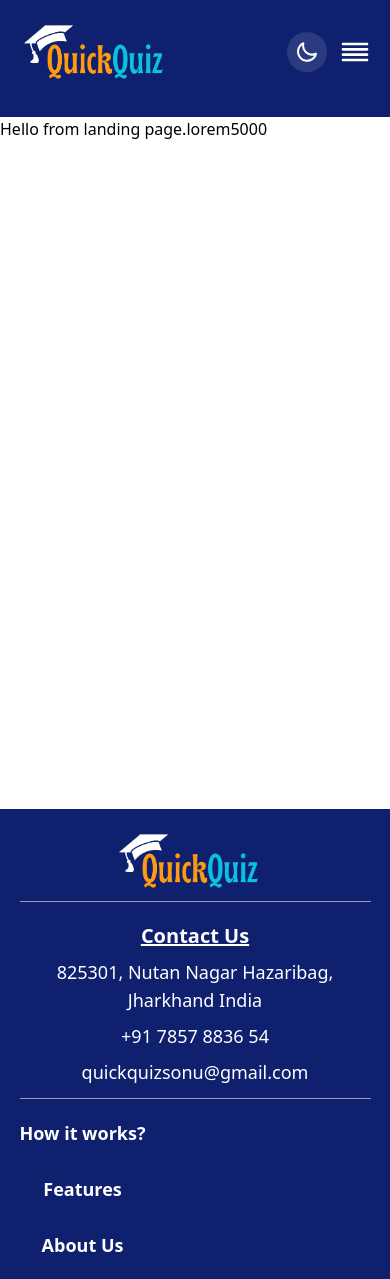
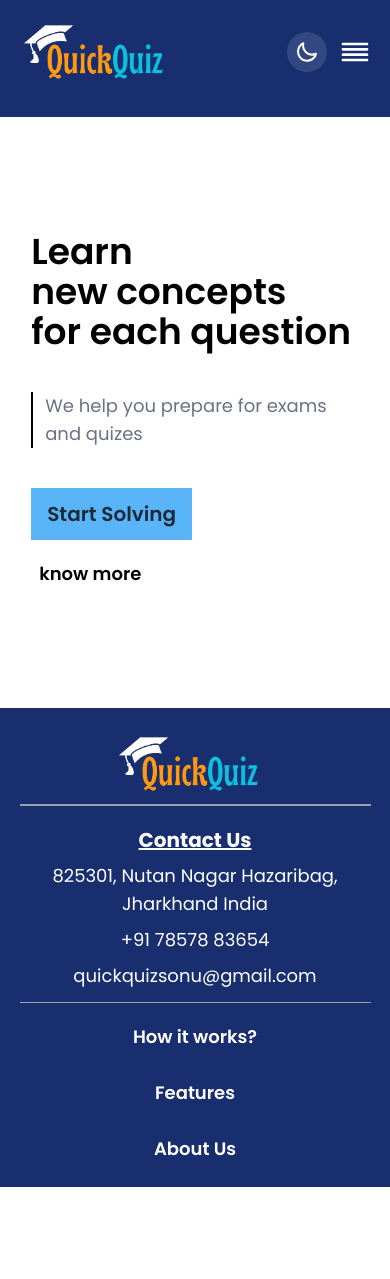
Before and after one commit to sonukr108/QuickQuiz, a React (Vite) app: page / in a window 390 px wide. After the commit the page ends 1187 px from the top, so only its background shows below. Built offline with nearby package versions, Linux system fonts and the light colour scheme.

Commit message:
complete landing page

```diff
--- a/src/App.jsx
+++ b/src/App.jsx
@@ -11,7 +11,7 @@ import LogInPage from './Pages/LogInPage'
 function App() {
 
   return (
-    <>
+    <div className='dark:bg-gray-800 dark:text-white'>
       <BrowserRouter>
         <Navbar />
         <Routes>
@@ -23,7 +23,7 @@ function App() {
         </Routes>
         <Footer />
       </BrowserRouter>
-    </>
+    </div>
   )
 }
 
--- a/src/Components/Footer.jsx
+++ b/src/Components/Footer.jsx
@@ -4,24 +4,24 @@ import LogoImg from '../assets/QuickQuiz_Logo.png'
 
 const Footer = () => {
     return (
-        <footer className='bg-[var(--royal-blue)] dark:bg-black px-[5%] md:px-[8%] py-3 text-white text-lg'>
+        <footer className='bg-[var(--blue-primary)] dark:bg-black px-[5%] md:px-[6%] lg:px-[8%] py-4 text-white text-lg'>
             <div className='first flex flex-col justify-center w-full items-center md:items-start text-center md:text-start'>
                 <Link to='/'><img src={LogoImg} alt="logo" className='w-40' /></Link>
-                <span className='h-[1px] w-full bg-gray-400'></span>
+                <span className='h-[2px] w-full bg-gray-400'></span>
 
                 <div className='w-full flex flex-col md:flex-row gap-3 pt-5'>
                     <span className='flex flex-col md:w-[50%] gap-2 justify-center md:justify-between'>
                         <h2 className='text-xl font-bold underline'>Contact Us</h2>
-                        <p className='hover:font-semibold hover:text-[var(--dark-yellow)]'><a href="https://www.google.co.in/maps/place/Nutan+Nagar+Colony,+Hazaribagh,+Jharkhand+825303/@23.9947673,85.3833188,15z/data=!3m1!4b1!4m6!3m5!1s0x39f49c6210d0ad1f:0x1e7613d44dde90e9!8m2!3d23.9947282!4d85.3936958!16s%2Fg%2F1hhwjb3t8?entry=ttu&g_ep=EgoyMDI0MTEyNC4xIKXMDSoASAFQAw%3D%3D"
+                        <p className='hover:font-semibold hover:text-[var(--sky-blue)]'><a href="https://www.google.co.in/maps/place/Nutan+Nagar+Colony,+Hazaribagh,+Jharkhand+825303/@23.9947673,85.3833188,15z/data=!3m1!4b1!4m6!3m5!1s0x39f49c6210d0ad1f:0x1e7613d44dde90e9!8m2!3d23.9947282!4d85.3936958!16s%2Fg%2F1hhwjb3t8?entry=ttu&g_ep=EgoyMDI0MTEyNC4xIKXMDSoASAFQAw%3D%3D"
                             target="_blank">825301, Nutan Nagar Hazaribag, Jharkhand India</a></p>
-                        <p className='hover:font-semibold hover:text-[var(--dark-yellow)]'><a href="tel:+91 7857 8836 54">+91 7857 8836 54</a></p>
-                        <p className='hover:font-semibold hover:text-[var(--dark-yellow)]'><a href="mailto:quickquizsonu@gmail.com">quickquizsonu@gmail.com</a></p>
+                        <p className='hover:font-semibold hover:text-[var(--sky-blue)]'><a href="tel:+91 7857 8836 54">+91 78578 83654</a></p>
+                        <p className='hover:font-semibold hover:text-[var(--sky-blue)]'><a href="mailto:quickquizsonu@gmail.com">quickquizsonu@gmail.com</a></p>
                     </span>
                     <span className='h-[1px] w-full bg-gray-400 md:hidden '></span>
-                    <span className='flex flex-col w-fit gap-3 justify-center md:justify-between'>
-                        <p className='font-semibold hover:text-[var(--dark-yellow)] py-2 hover:border-b-2 hover:border-[var(--dark-yellow)]'><Link to='/howitworks'>How it works?</Link></p>
-                        <p className='font-semibold hover:text-[var(--dark-yellow)] py-2 hover:border-b-2 hover:border-[var(--dark-yellow)]'><Link to='/features'>Features</Link></p>
-                        <p className='font-semibold hover:text-[var(--dark-yellow)] py-2 hover:border-b-2 hover:border-[var(--dark-yellow)]'><Link to='/about'>About Us</Link></p>
+                    <span className='flex flex-col md:w-fit gap-3 justify-center md:justify-between'>
+                        <p className='font-semibold hover:text-[var(--sky-blue)] py-2 hover:border-b-2 hover:border-[var(--sky-blue)]'><Link to='/howitworks'>How it works?</Link></p>
+                        <p className='font-semibold hover:text-[var(--sky-blue)] py-2 hover:border-b-2 hover:border-[var(--sky-blue)]'><Link to='/features'>Features</Link></p>
+                        <p className='font-semibold hover:text-[var(--sky-blue)] py-2 hover:border-b-2 hover:border-[var(--sky-blue)]'><Link to='/about'>About Us</Link></p>
                     </span>
                 </div>
             </div>
--- a/src/Components/Navbar.jsx
+++ b/src/Components/Navbar.jsx
@@ -20,7 +20,7 @@ const Navbar = () => {
     };
 
     return (
-        <nav className='bg-[var(--royal-blue)] dark:bg-black px-[5%] md:px-[8%] pt-3 md:py-1 flex flex-col gap-1 text-white text-lg sticky top-0'>
+        <nav className='bg-[var(--blue-primary)] dark:bg-black px-[5%] md:px-[6%] lg:px-[8%] pt-3 md:py-1 flex flex-col gap-1 text-white text-lg sticky top-0'>
             <div className='flex items-center justify-between'>
                 <div className="logo-part">
                     <Link to='/'><img src={logoImg} alt="logo" className='w-40' /></Link>
@@ -36,16 +36,16 @@ const Navbar = () => {
                     </button>
                 </div>
                 <div className='hidden right-part md:flex gap-5 lg:gap-10 items-center'>
-                    <span className='hover:font-semibold hover:text-[var(--dark-yellow)] py-2 hover:border-b-2 hover:border-[var(--dark-yellow)]'><Link to='/howitworks'>How it works?</Link></span>
-                    <span className='hover:font-semibold hover:text-[var(--dark-yellow)] py-2 hover:border-b-2 hover:border-[var(--dark-yellow)]'><Link to='/features'>Features</Link></span>
-                    <span className='hover:font-semibold hover:text-[var(--dark-yellow)] py-2 hover:border-b-2 hover:border-[var(--dark-yellow)]'><Link to='/about'>About us</Link></span>
+                    <span className='hover:font-semibold hover:text-[var(--sky-blue)] py-2 hover:border-b-2 hover:border-[var(--sky-blue)]'><Link to='/howitworks'>How it works?</Link></span>
+                    <span className='hover:font-semibold hover:text-[var(--sky-blue)] py-2 hover:border-b-2 hover:border-[var(--sky-blue)]'><Link to='/features'>Features</Link></span>
+                    <span className='hover:font-semibold hover:text-[var(--sky-blue)] py-2 hover:border-b-2 hover:border-[var(--sky-blue)]'><Link to='/about'>About us</Link></span>
                     <span className=''>
                         <button title={`${dark ? "Switch to Light Mode" : "Switch to Dark Mode"}`} className='p-2 bg-gray-300/15 transition-all duration-200 rounded-full cursor-pointer'>
                             <img src={dark ? lightImage : darkImage} alt="" onClick={() => changeTheme(setDark)} className='invert' />
                         </button>
                     </span>
                     <span className='hover:font-semibold hover:text-black'>
-                        <button className='border-2 border-[var(--blue)] py-2 px-4 hover:bg-[var(--blue)] hover:rounded-xl transition-all duration-200' >
+                        <button className='border-2 border-[var(--blue)] py-2 px-4 hover:bg-[var(--sky-blue)] hover:rounded-xl hover:shadow-[0px_3px_6px_rgba(0,0,0,0.16),_0px_3px_6px_rgba(0,0,0,0.23)] transition-all duration-200' >
                             <Link to='/login'>Log in</Link>
                         </button>
                     </span>
@@ -57,7 +57,7 @@ const Navbar = () => {
                 <span><Link to='/features'>Features</Link></span>
                 <span><Link to='/about'>About us</Link></span>
                 <span>
-                    <button className='border-2 border-[var(--blue)] py-2 px-4 hover:bg-[var(--blue)] rounded-xl transition-all duration-200'>
+                    <button className='border-2 border-[var(--blue)] py-2 px-4 bg-[var(--sky-blue)] rounded-xl shadow-[0px_3px_6px_rgba(0,0,0,0.16),_0px_3px_6px_rgba(0,0,0,0.23)] transition-all duration-200'>
                         <Link to='/login'>Log in</Link>
                     </button>
                 </span>
--- a/src/Pages/LandingPage.jsx
+++ b/src/Pages/LandingPage.jsx
@@ -1,9 +1,21 @@
 import React from 'react'
+import { Link } from 'react-router-dom'
+import heroImg from '../assets/hero.svg'
 
 const LandingPage = () => {
   return (
-    <div className='min-h-[82vh]'>
-      Hello from landing page.lorem5000
+    <div className='min-h-[70vh] md:min-h-[80vh] w-full p-[8%] flex'>
+      <div className="left w-full flex justify-center flex-col gap-10">
+        <p className='text-4xl font-semibold md:text-5xl xl:text-6xl'>Learn <br /> new concepts <br /> for each question</p>
+        <span className='text-gray-500 text-lg md:text-xl border-l-2 border-black dark:border-white pl-3'>We help you prepare for exams and quizes </span>
+        <div className="buttons flex flex-col md:flex-row gap-4 md:gap-2">
+          <button className='w-fit bg-[var(--sky-blue)] text-gray-800 py-3 px-4 text-xl font-semibold hover:rounded-xl hover:bg-[var(--blue-second)] hover:text-white transition-all duration-300'><Link to='/login'>Start Solving</Link></button>
+          <button className='w-fit hover:bg-[var(--sky-blue)] text-black dark:text-white hover:text-gray-800 py-1 px-2 md:py-3 md:px-4 text-lg md:text-xl font-semibold transition-all duration-300'><Link to='/features'>know more</Link></button>
+        </div>
+      </div>
+      <div className="right w-full hidden md:flex items-center justify-center p-0">
+        <img src={heroImg} alt="" className=''/>
+      </div>
     </div>
   )
 }
--- a/src/index.css
+++ b/src/index.css
@@ -1,8 +1,17 @@
+@import url('https://fonts.googleapis.com/css2?family=Poppins:ital,wght@0,100;0,200;0,300;0,400;0,500;0,600;0,700;0,800;0,900;1,100;1,200;1,300;1,400;1,500;1,600;1,700;1,800;1,900&display=swap');
+
 @import "tailwindcss";
+
 @custom-variant dark (&:where(.dark, .dark *));
 
 :root {
-    --royal-blue: #0e206e;
-    --blue: #0474D4;
-    --dark-yellow: #ECB332;
-  }
+  --blue-primary: #182e6f;
+  --blue-second: #274ab3;
+  --blue: #305cde;
+  --sky-blue: #59b5f7;
+  --dark-yellow: #FCC822;
+}
+
+* {
+  font-family: 'Poppins', sans-serif;
+}
```
